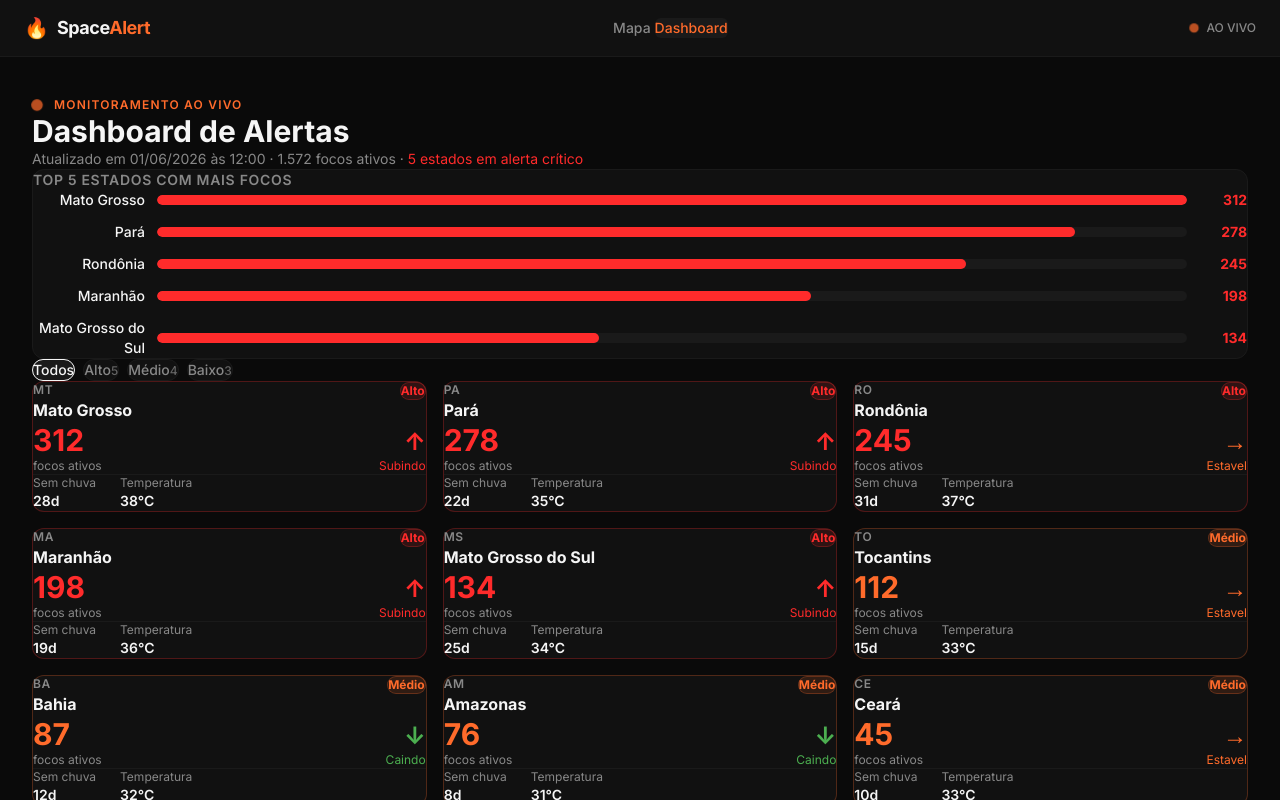
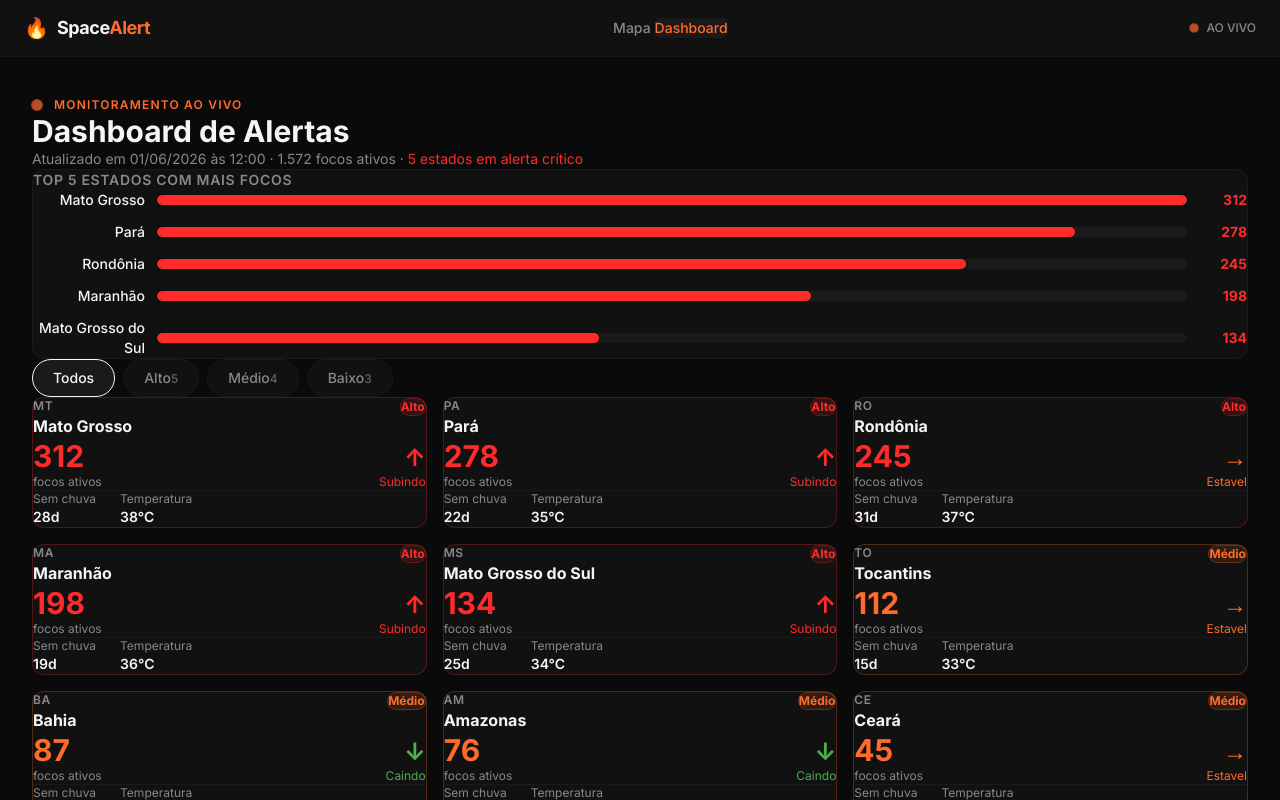
Before and after one commit to wwwacedo/spacealert, a Next.js app: page /dashboard in a window 1280 px wide. Shown: the top 800 px of the page. Built offline with nearby package versions, Linux system fonts and the light colour scheme.

Commit message:
style: troca classes Tailwind por inline style nos botões de filtro
https://claude.ai/code/session_01QjDBbd2PQXxMswCdFK85Zs

```diff
--- a/components/DashboardClient.tsx
+++ b/components/DashboardClient.tsx
@@ -117,8 +117,9 @@ export default function DashboardClient() {
             <button
               key={value}
               onClick={() => setFiltro(value)}
-              className="px-5 py-2 rounded-full text-sm font-medium transition-all"
+              className="rounded-full text-sm font-medium transition-all"
               style={{
+                padding: "0.5rem 1.25rem",
                 background: active
                   ? value === "todos"
                     ? "var(--bg-elevated)"
```
